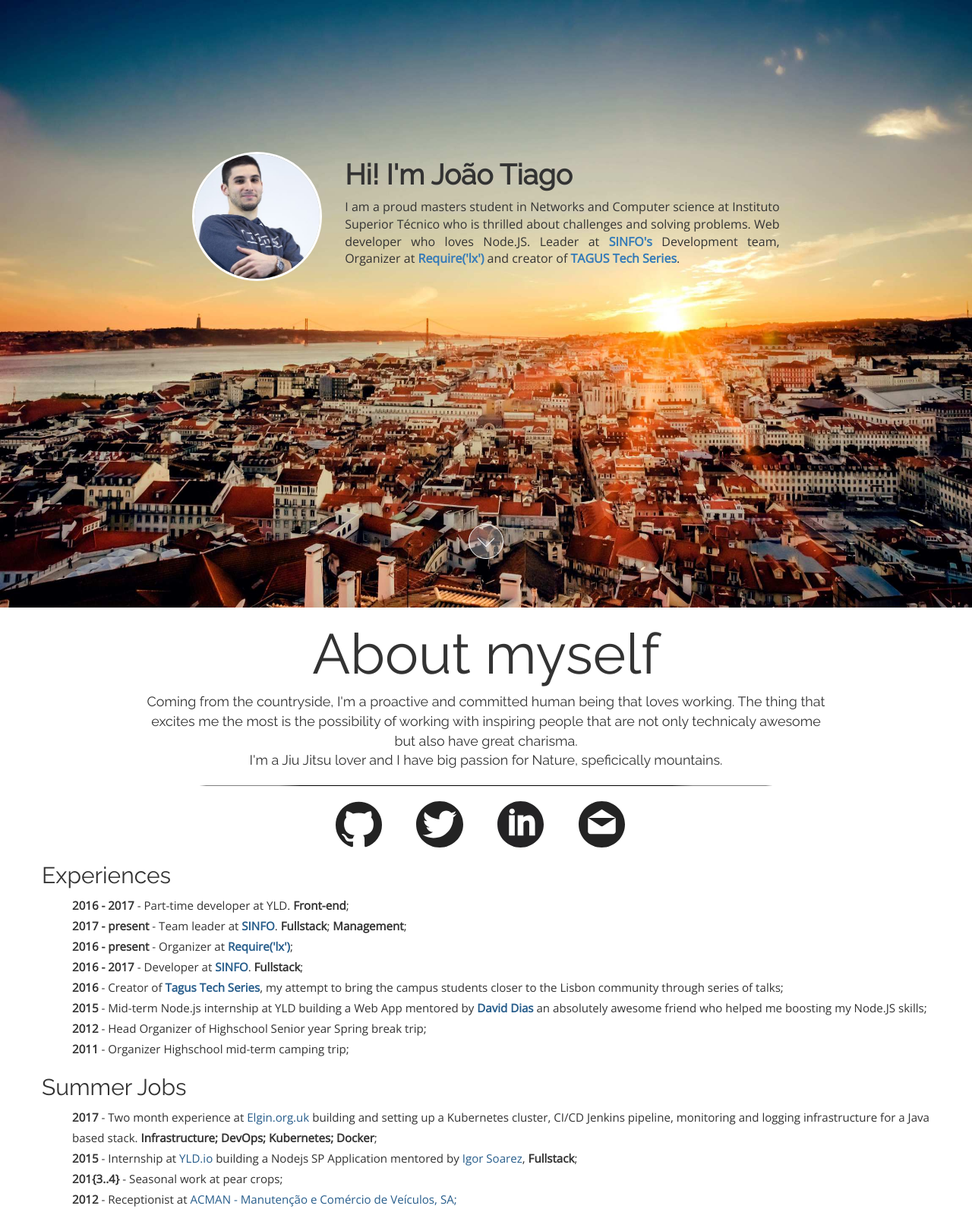
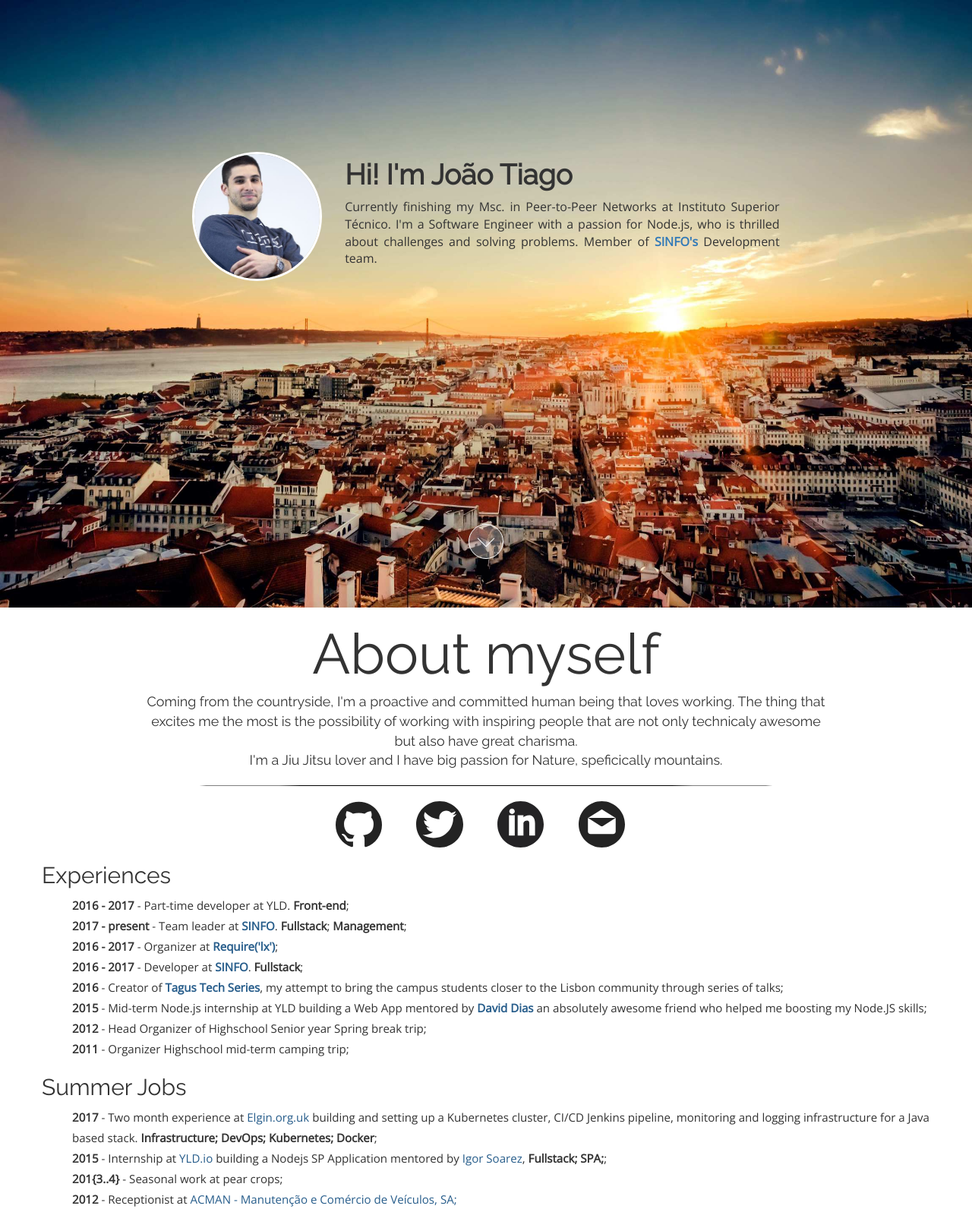
Before and after one commit to johnytiago/joaotiago.github.io, a plain HTML site: page index.html in a window 1280 px wide. Shown: the top 1592 px of the page at 76% size. Drawn offline with nearby package versions, Linux system fonts and the light colour scheme.

Commit message:
Small update

```diff
--- a/index.html
+++ b/index.html
@@ -39,12 +39,10 @@
               col-sm-9
               col-xs-12">
               <h1 class="intro"><b>Hi! I'm João Tiago</b></h1>
-              <p class="about-me">I am a proud masters student in Networks and Computer science at Instituto Superior Técnico
+              <p class="about-me">Currently finishing my Msc. in Peer-to-Peer Networks at Instituto Superior Técnico.
+                I'm a Software Engineer with a passion for Node.js,
                 who is thrilled about challenges and solving problems.
-                Web developer who loves Node.JS.
-                Leader at <a href="https://sinfo.org" target="_blank"><b>SINFO's</b></a> Development team,
-                Organizer at <a target="_blank" href="http://www.meetup.com/require-lx/"><b>Require('lx')</b></a> and
-                creator of <a target="_blank" href="https://www.facebook.com/TagusTechSeries/"><b>TAGUS Tech Series</b></a>.
+                Member of <a href="https://sinfo.org" target="_blank"><b>SINFO's</b></a> Development team.
               </p>
             </div>
           </div>
@@ -89,7 +87,7 @@
         <ul>
           <li><b>2016 - 2017</b> - Part-time developer at YLD. <b>Front-end</b>;</li>
           <li><b>2017 - present</b> - Team leader at <a target="_blank" href="https://sinfo.org"><b>SINFO</b></a>. <b>Fullstack</b>; <b>Management</b>;</li>
-          <li><b>2016 - present</b> - Organizer at <a target="_blank" href="http://www.meetup.com/require-lx/"><b>Require('lx')</b></a>;</li>
+          <li><b>2016 - 2017</b> - Organizer at <a target="_blank" href="http://www.meetup.com/require-lx/"><b>Require('lx')</b></a>;</li>
           <li><b>2016 - 2017</b> - Developer at <a target="_blank" href="https://sinfo.org"><b>SINFO</b></a>. <b>Fullstack</b>;</li>
           <li><b>2016</b> - Creator of <a target="_blank" href="https://www.facebook.com/TagusTechSeries/"><b>Tagus Tech Series</b></a>, my attempt to bring the campus students closer to the Lisbon community through series of talks;</li>
           <li><b>2015</b> - Mid-term Node.js internship at YLD building a Web App mentored by <a target="_blank" href="http://daviddias.me"><b>David Dias</b></a> an absolutely awesome friend who helped me boosting my Node.JS skills;</li>
@@ -100,7 +98,7 @@
         <h2>Summer Jobs</h2>
         <ul>
           <li><b>2017 </b> - Two month experience at <a href="https://www.elgin.org.uk" target="_blank">Elgin.org.uk</a> building and setting up a Kubernetes cluster, CI/CD Jenkins pipeline, monitoring and logging infrastructure for a Java based stack. <b>Infrastructure; DevOps; Kubernetes; Docker</b>;</li>
-          <li><b>2015 </b> - Internship at <a href="https://www.yld.io" target="_blank">YLD.io</a> building a Nodejs SP Application mentored by <a target="_blank" href="https://about.me/Soarez">Igor Soarez</a>, <b>Fullstack</b>;</li>
+          <li><b>2015 </b> - Internship at <a href="https://www.yld.io" target="_blank">YLD.io</a> building a Nodejs SP Application mentored by <a target="_blank" href="https://about.me/Soarez">Igor Soarez</a>, <b>Fullstack; SPA;</b>;</li>
           <li><b>201{3..4} </b> - Seasonal work at pear crops;</li>
           <li><b>2012 </b> - Receptionist at <a target="_blank" href="http://www.acman.pt">ACMAN - Manutenção e Comércio de Veículos, SA;</a></li>
         </ul>
```
